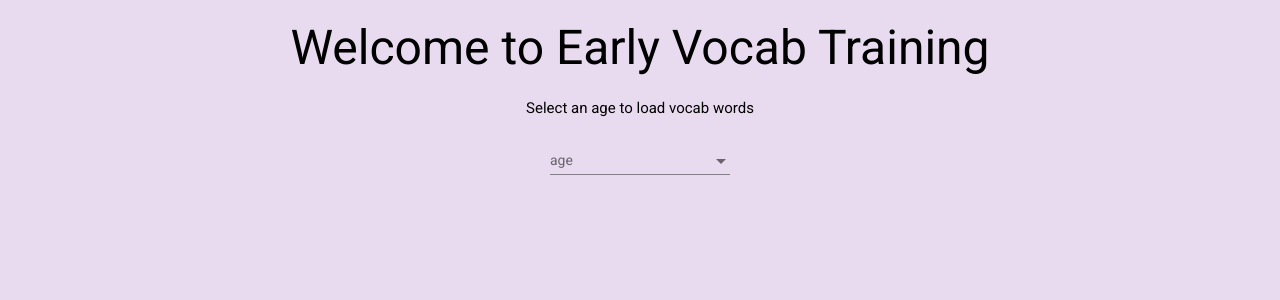
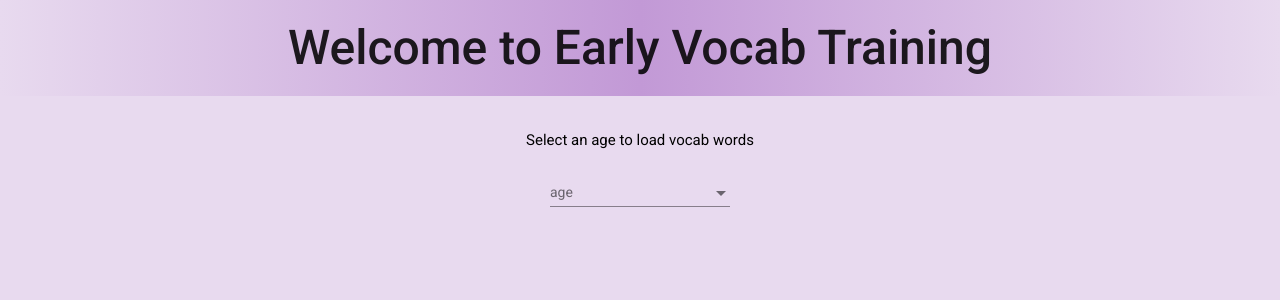
Before and after one commit to dweill/Early-vocab-training, an Angular app: page / in a window 1280 px wide. Shown: the top 300 px of the page. Built offline with nearby package versions, Linux system fonts and the light colour scheme.

Commit message:
add toolbar for header

```diff
--- a/src/app/app.component.html
+++ b/src/app/app.component.html
@@ -1,5 +1,7 @@
 <div class="flex-container">
-  <h1 id="welcomeMessage">Welcome to Early Vocab Training</h1>
+  <mat-toolbar id="welcomeToolbar">
+    <h1 id="welcomeMessage">Welcome to Early Vocab Training</h1>
+  </mat-toolbar>
 </div>
 <div class="flex-container">
   <h4>Select an age to load vocab words</h4>
--- a/src/app/app.component.scss
+++ b/src/app/app.component.scss
@@ -2,6 +2,13 @@
   display: grid;
   gap: 1rem;
   grid-template-columns: repeat(auto-fit, minmax(240px, 1fr));
+}
+
+#welcomeToolbar {
+  justify-content: center;
+  padding: 3rem;
+  background-image: repeating-linear-gradient(to right, #E8DAEF, #c299d6, #E8DAEF);;
+  margin-bottom: 2rem;
 }
 
 #welcomeMessage {
--- a/src/app/app.module.ts
+++ b/src/app/app.module.ts
@@ -4,6 +4,7 @@ import { FormsModule } from '@angular/forms';
 import { MatButtonModule } from '@angular/material/button';
 import { MatCardModule } from '@angular/material/card';
 import { MatSelectModule } from '@angular/material/select';
+import { MatToolbarModule } from '@angular/material/toolbar';
 import { BrowserModule } from '@angular/platform-browser';
 import { BrowserAnimationsModule } from '@angular/platform-browser/animations';
 import { AppComponent } from './app.component';
@@ -23,7 +24,8 @@ import { VocabCardComponent } from './vocab-card/vocab-card.component';
     HttpClientModule,
     MatButtonModule,
     MatCardModule,
-    MatSelectModule
+    MatSelectModule,
+    MatToolbarModule
   ],
   providers: [],
   bootstrap: [AppComponent],
--- a/src/app/vocab-card/vocab-card.component.scss
+++ b/src/app/vocab-card/vocab-card.component.scss
@@ -7,8 +7,6 @@
 .card {
   padding: 1rem;
   width: 15rem;
-  // border: solid #c299d6 .25rem;
-  // background-color: #c299d6;
   background-image: linear-gradient(to top right, #E8DAEF, #c299d6);
 }
 
```
